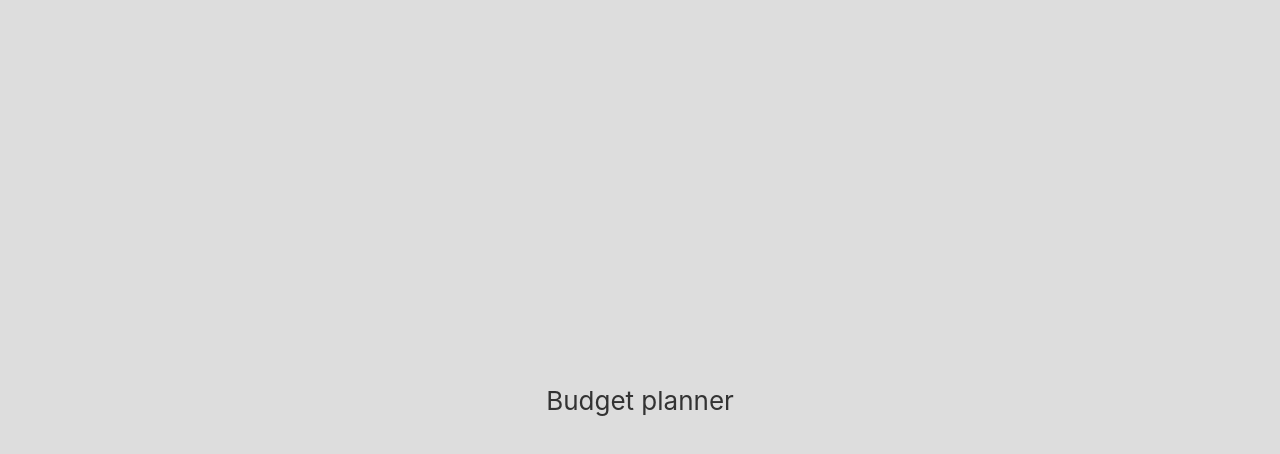
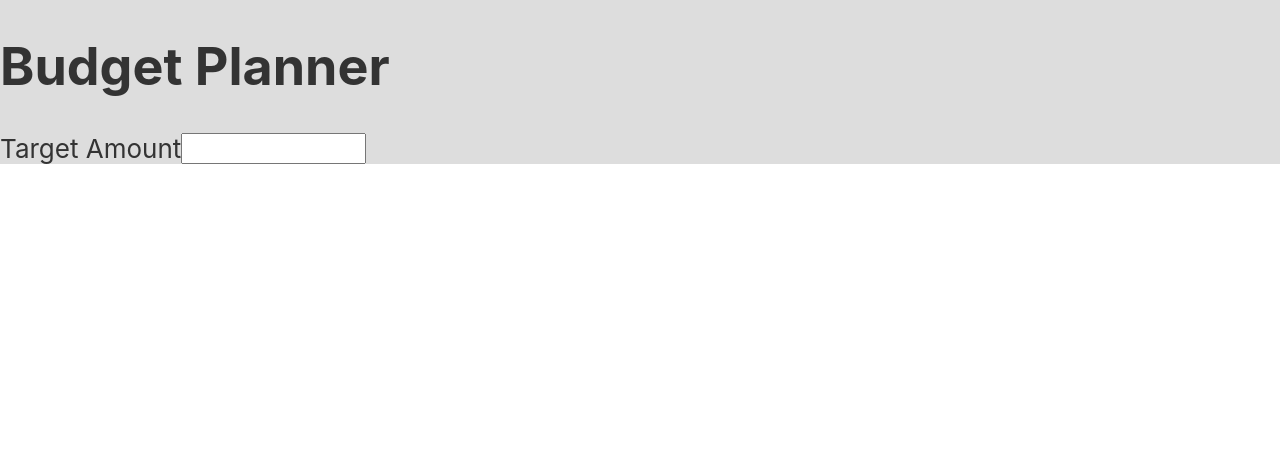
Before and after one commit to RobertDeniszczyc/budgetplanner, a React (Create React App) app: page / in a window 1280 px wide. Shown: the top 454 px of the page. Built offline with nearby package versions, Linux system fonts and the light colour scheme.

Commit message:
Very very basic heading and input setup

```diff
--- a/src/App.css
+++ b/src/App.css
@@ -1,11 +1,17 @@
 .App {
   text-align: center;
   background-color: #ddd;
-  min-height: 100vh;
   display: flex;
   flex-direction: column;
-  align-items: center;
-  justify-content: center;
   font-size: calc(10px + 2vmin);
   color: #333;
 }
+
+.headingContainer {
+  display: flex;
+  flex: 0 0 100%;
+}
+
+.container--input-number {
+  display: flex;
+}
--- a/src/App.js
+++ b/src/App.js
@@ -1,10 +1,17 @@
 import React from 'react';
 import './App.css';
+import InputNumber from './components/forms/InputNumber';
+import Heading from './components/headers/Heading';
 
 function App() {
   return (
     <div className="App">
-      Budget planner
+      <Heading heading="Budget Planner"/>
+
+      <InputNumber
+        name="targetAmount"
+        label="Target Amount"
+      />
     </div>
   );
 }
--- /dev/null
+++ b/src/components/forms/InputNumber.jsx
@@ -0,0 +1,10 @@
+import React from 'react';
+
+export default function InputNumber(props) {
+  return (
+    <div className="container--input-number">
+      <label for={props.name}>{props.label}</label>
+      <input type="number" name={props.name} />
+    </div>
+  )
+}
--- /dev/null
+++ b/src/components/headers/Heading.jsx
@@ -0,0 +1,9 @@
+import React from 'react';
+
+export default function Heading(props) {
+  return (
+    <div className="headingContainer">
+      <h1>{props.heading}</h1>
+    </div>
+  )
+}
```
